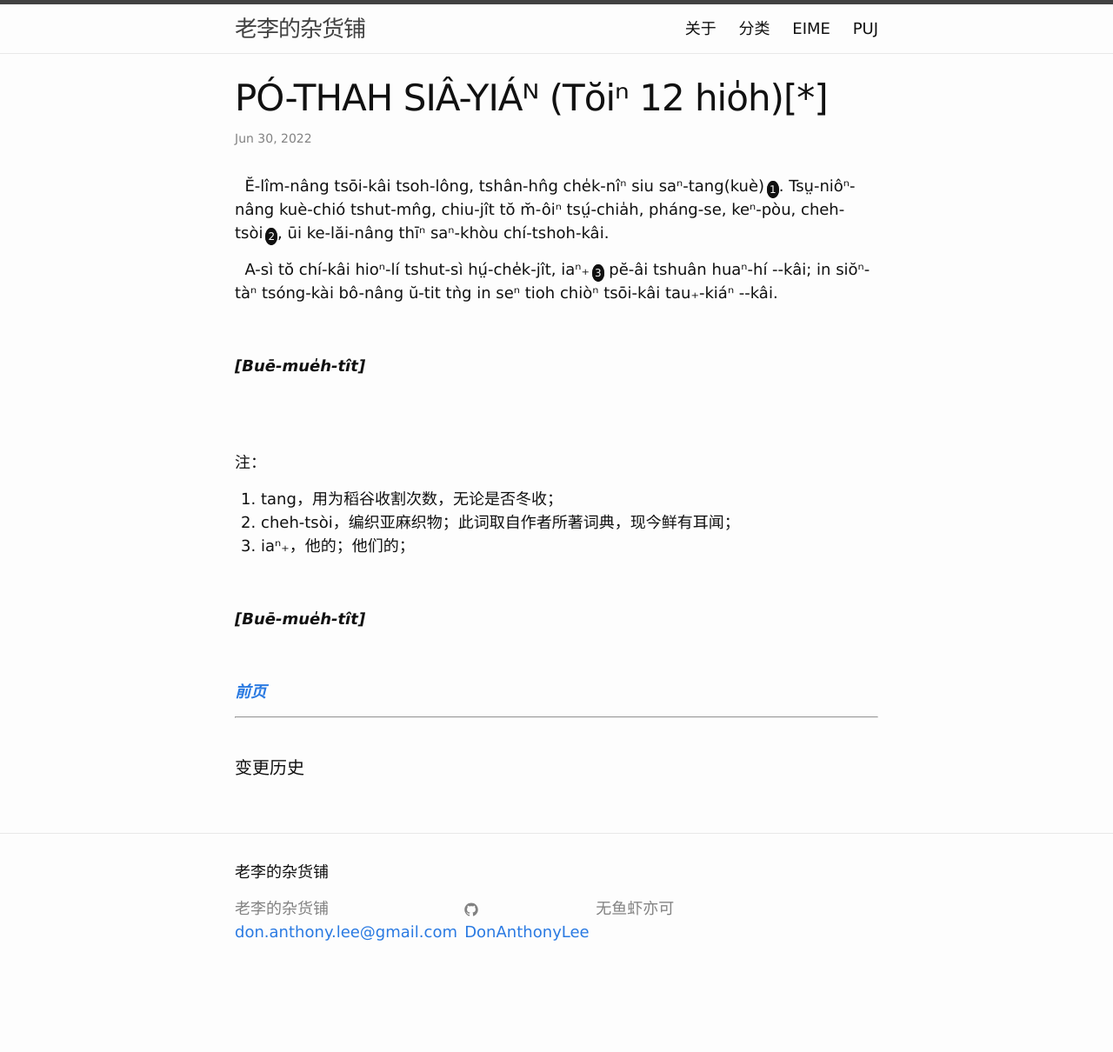
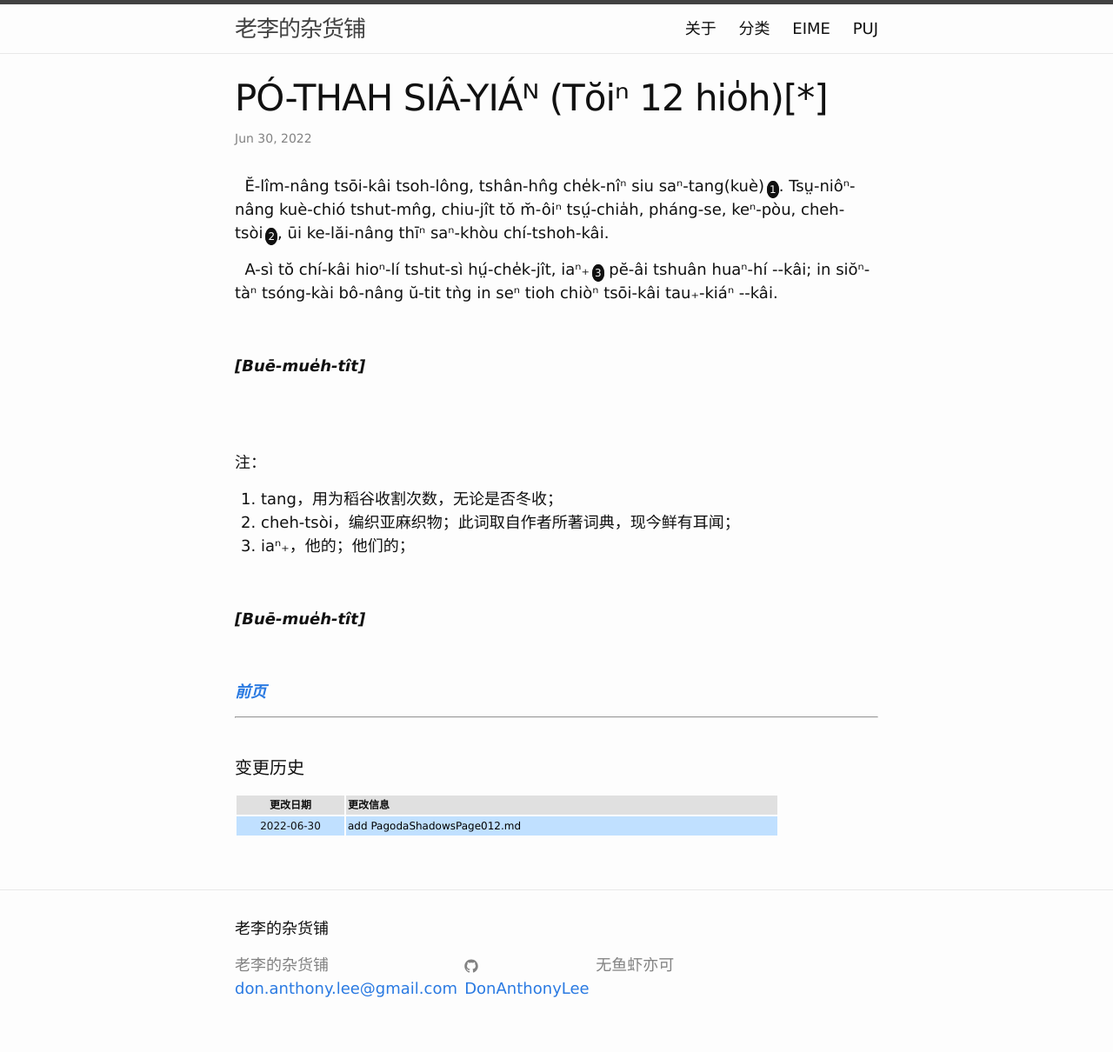
Before and after one commit to DonAnthonyLee/DonAnthonyLee.github.io, a Jekyll site: the page built from docs/puj/PagodaShadowsPage012.md, in a window 1280 px wide. Shown: the whole page at 87% size. Built offline with Jekyll 4.4.1, drawn with Linux system fonts in a browser that asks for light colours; some web fonts are replaced; before the commit the page ends 1145 px from its top, so only the background shows below that.

Commit message:
update changelog of PagodaShadowsPage011-012 (IGNORE_CHANGELOG)

```diff
--- a/docs/puj/PagodaShadowsPage012.md
+++ b/docs/puj/PagodaShadowsPage012.md
@@ -58,3 +58,7 @@
 #### 变更历史
 
 {:.changelog}
+
+| 更改日期 | 更改信息 |
+| --- | --- |
+| 2022-06-30 | <a href="https://github.com/DonAnthonyLee/DonAnthonyLee.github.io/commit/481d83b11d90cb51c48f96daee55a5865fe49088" target="_blank">add PagodaShadowsPage012.md</a> |
```
Also changed, not shown: docs/puj/PagodaShadowsPage011.md (+1 -0 lines).
